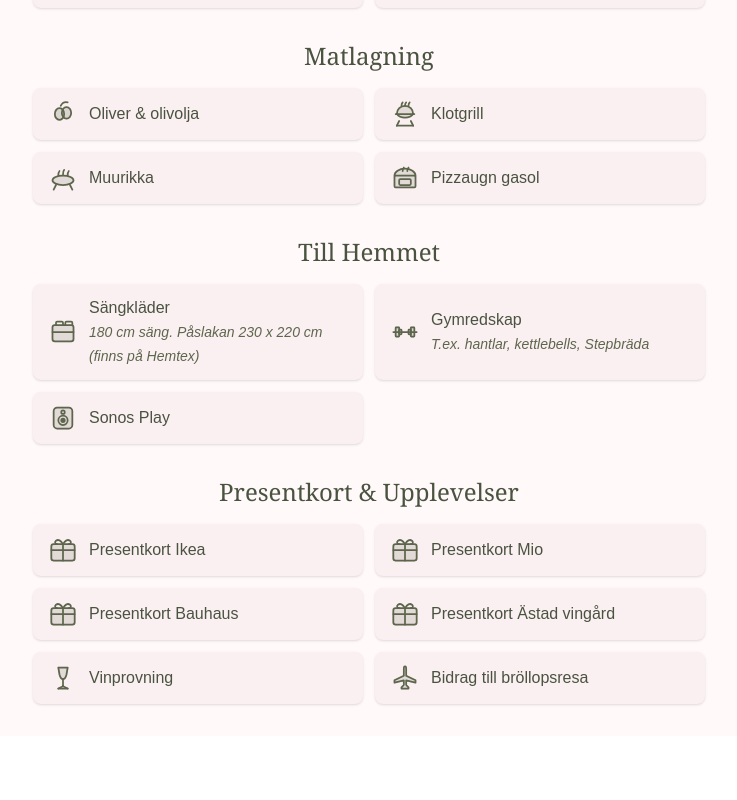
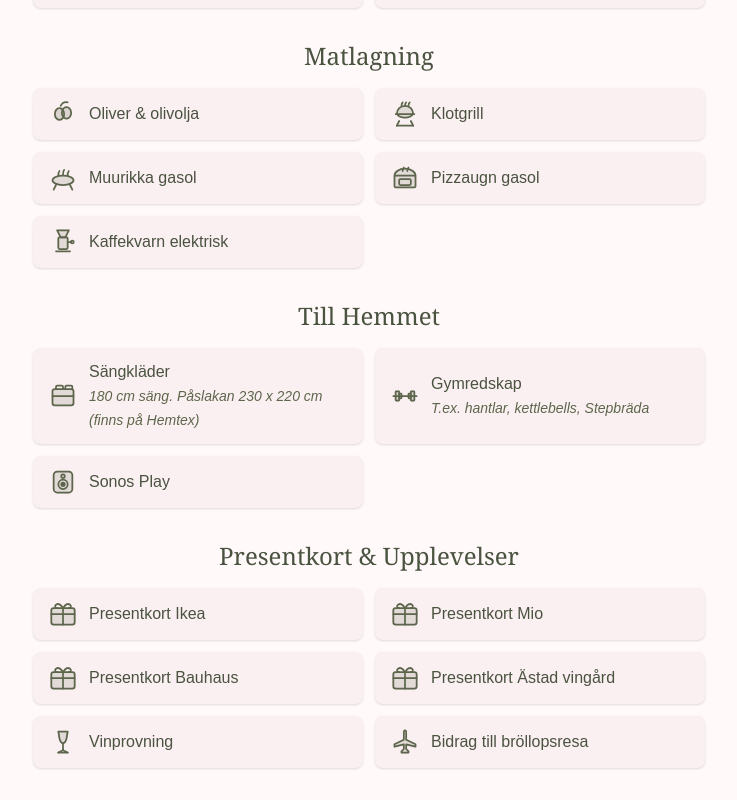
Before and after one commit to Alecktos/alecktos-website, a Next.js app: page /presents in a window 1280 px wide. Shown: the part 1472-2272 px from the top of the page, without its empty margins (271-1008 px from the left). Before the commit the page ends 2208 px from the top, so only its background shows below. Built offline with nearby package versions, Linux system fonts and the light colour scheme.

Commit message:
Update present list

```diff
--- a/app/components/GiftIcons.tsx
+++ b/app/components/GiftIcons.tsx
@@ -355,3 +355,21 @@
 		</svg>
 	);
 }
+
+export function CoffeeGrinderIcon(): JSX.Element {
+	return (
+		<svg {...svgProps}>
+			{/* Hopper (V-shape on top) */}
+			<path d="M7 2 L10 8 h4 L17 2 z" fill="currentColor" opacity="0.15" />
+			<path d="M7 2 L10 8 h4 L17 2 z" />
+			{/* Cylindrical body */}
+			<rect x="8" y="8" width="8" height="10" rx="1" fill="currentColor" opacity="0.15" />
+			<rect x="8" y="8" width="8" height="10" rx="1" />
+			{/* Grind adjustment dial on side */}
+			<line x1="16" y1="12" x2="19" y2="12" />
+			<circle cx="20" cy="12" r="1.2" />
+			{/* Base */}
+			<line x1="6" y1="20" x2="18" y2="20" />
+		</svg>
+	);
+}
--- a/app/presents/page.tsx
+++ b/app/presents/page.tsx
@@ -26,6 +26,7 @@
 	PizzaOvenIcon,
 	GymMatIcon,
 	HeadlampIcon,
+	CoffeeGrinderIcon,
 } from "@/app/components/GiftIcons";
 import type { JSX } from "react";
 
@@ -71,8 +72,9 @@
 			{ name: "Oliver & olivolja", icon: <OlivesIcon /> },
 			// { name: "Dricksglas", icon: <DrinkingGlassIcon />, comment: "Vilka?" },
 			{ name: "Klotgrill", icon: <KettleGrillIcon /> },
-			{ name: "Muurikka", icon: <MuurikkaIcon /> },
+			{ name: "Muurikka gasol", icon: <MuurikkaIcon /> },
 			{ name: "Pizzaugn gasol", icon: <PizzaOvenIcon /> },
+			{ name: "Kaffekvarn elektrisk", icon: <CoffeeGrinderIcon /> },
 		],
 	},
 	{
```
